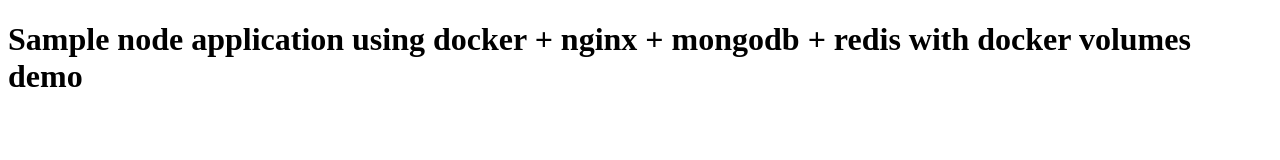
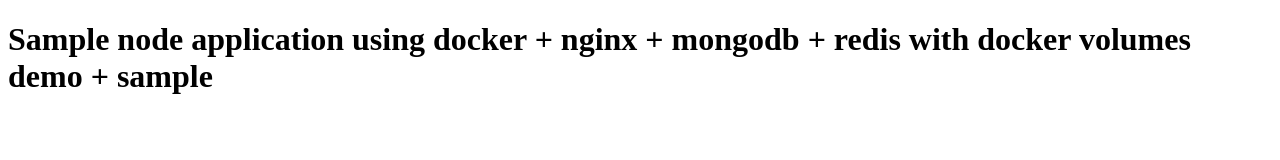
Before and after one commit to Dastagirireddy/docker-nginx-node, a website: page index.html in a window 1280 px wide. Drawn offline with Linux system fonts and the light colour scheme.

Commit message:
Update index.html

```diff
--- a/index.html
+++ b/index.html
@@ -7,7 +7,7 @@
 </head>
 
 <body>
-    <h1>Sample node application using docker + nginx + mongodb + redis with docker volumes demo</h1>
+    <h1>Sample node application using docker + nginx + mongodb + redis with docker volumes demo + sample</h1>
 </body>
 
 </html>
```
